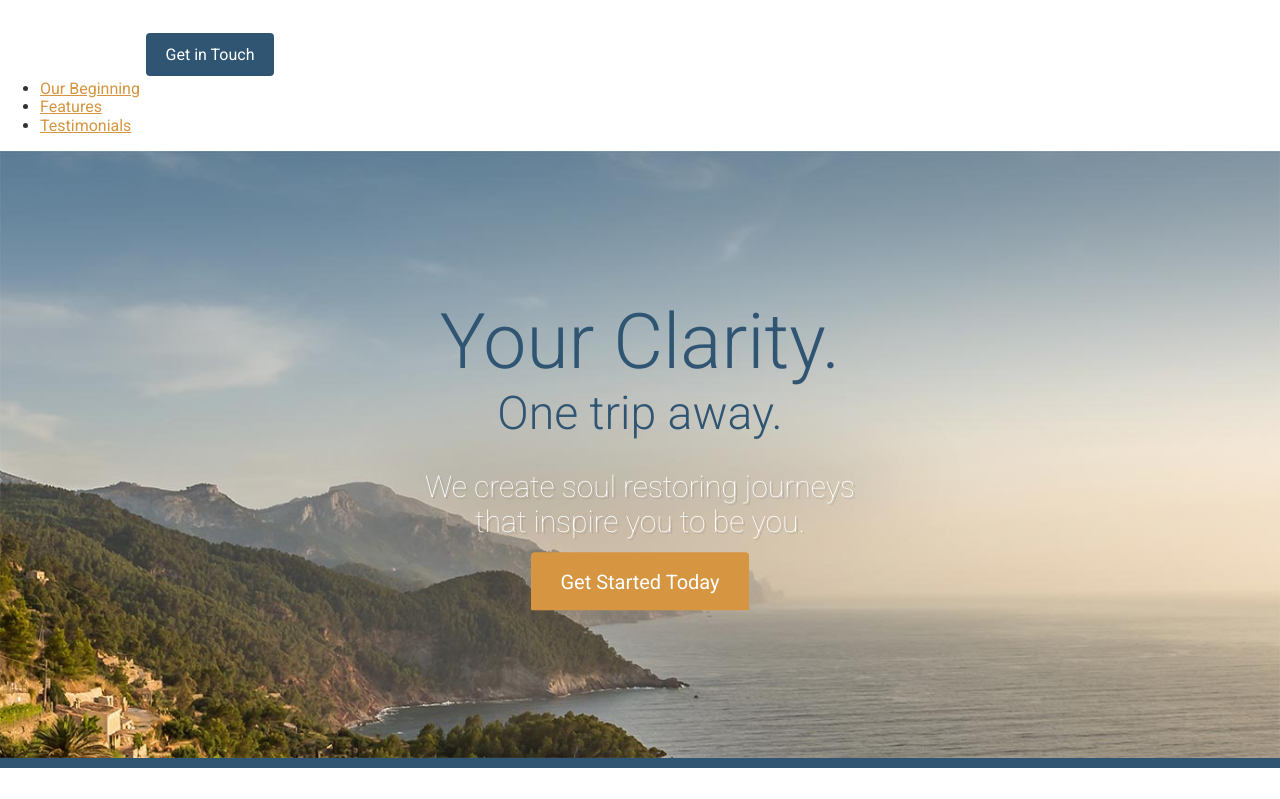
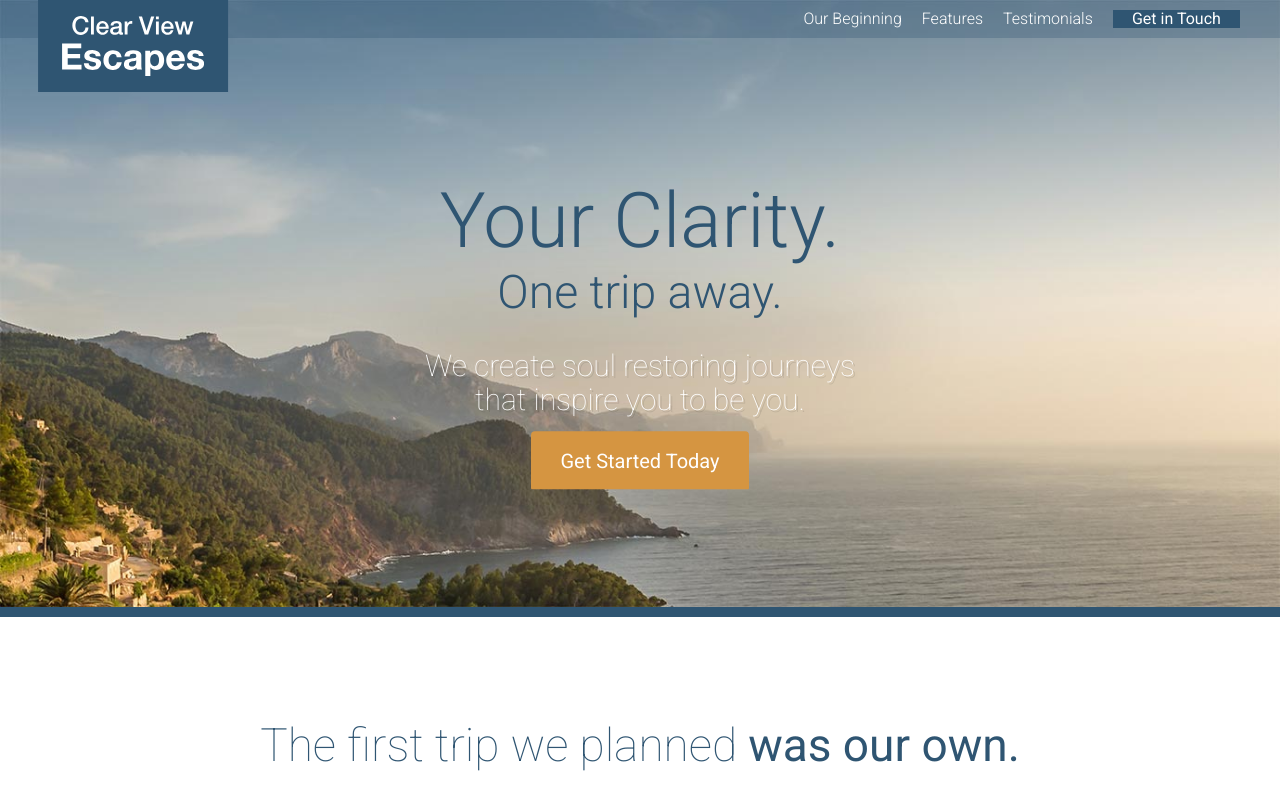
Before and after one commit to Tashinyimala/travel-site, a website: page app/index.html in a window 1280 px wide. Shown: the top 799 px of the page. Drawn offline with Linux system fonts and the light colour scheme.

Commit message:
styling header-section completed

```diff
--- a/app/assets/styles/modules/_large_hero.css
+++ b/app/assets/styles/modules/_large_hero.css
@@ -13,6 +13,11 @@
     left: 0;
     width: 100%;
     text-align: center;
+    padding-top: 0.5rem;
+
+    @mixin atMedium {
+      padding-top: 3.75rem;
+    }
   }
 
   &__title {
--- /dev/null
+++ b/app/assets/styles/modules/_primary-nav.css
@@ -0,0 +1,25 @@
+.primary-nav {
+  &--pull-right {
+    float: right;
+  }
+
+  ul {
+    margin: 0;
+    padding: 0;
+
+    @mixin clearFix;
+  }
+
+  li {
+    list-style: none;
+    float: left;
+    padding-right: 1.25rem;
+  }
+
+  a {
+    color: white;
+    text-decoration: none;
+    font-weight: 300;
+    padding: 10x 0;
+  }
+}
--- /dev/null
+++ b/app/assets/styles/modules/_site-header.css
@@ -0,0 +1,54 @@
+.site-header {
+  position: absolute;
+  width: 100%;
+  z-index: 2;
+  padding: 10px 0;
+
+  @mixin atMedium {
+    background-color: rgba($mainBlue, 0.3);
+  }
+
+  &__btn-container {
+    float: right;
+  }
+
+  &__logo {
+    position: absolute;
+    top: 0;
+    left: 50%;
+    transform: translateX(-50%) scale(0.8);
+    transform-origin: 50% 0;
+    background: $mainBlue;
+    padding: 1rem 1.5rem;
+
+    @mixin atMedium {
+      left: 0;
+      transform: translateX(20%);
+    }
+  }
+
+  &__logo__graphic {
+    text-indent: -9999px;
+  }
+
+  &__menu-icon {
+    width: 1.25rem;
+    height: 1.25rem;
+    background: #fff;
+    position: absolute;
+    top: 0.625rem;
+    right: 0.625rem;
+
+    @mixin atMedium {
+      display: none;
+    }
+  }
+
+  &__menu-content {
+    display: none;
+
+    @mixin atMedium {
+      display: block;
+    }
+  }
+}
--- a/app/assets/styles/styles.css
+++ b/app/assets/styles/styles.css
@@ -14,3 +14,5 @@
 @import 'modules/_testimonial';
 @import 'modules/_sprite';
 @import 'modules/_site-footer';
+@import 'modules/_site-header';
+@import 'modules/_primary-nav';
--- a/app/index.html
+++ b/app/index.html
@@ -15,16 +15,34 @@
     <title>Clear View Escapes!!</title>
   </head>
   <body>
-    <header>
-      <img src="./assets/images/icons/clear-view-escapes.svg" />
+    <header class="site-header">
+      <div class="wrapper">
+        <div class="site-header__logo">
+          <div
+            class="
+          site-header__logo__graphic
+          icon
+          icon--clear-view-escapes"
+          >
+            Clear View Escape
+          </div>
+        </div>
+
+        <!-- Menu-->
+        <div class="site-header__menu-icon"></div>
+        <div class="site-header__menu-content">
+          <div class="site-header__btn-container">
             <a href="#" class="btn">Get in Touch</a>
-      <nav>
+          </div>
+          <nav class="primary-nav primary-nav--pull-right">
             <ul>
               <li><a href="#our-beginning">Our Beginning</a></li>
               <li><a href="#features">Features</a></li>
               <li><a href="#testimonials">Testimonials</a></li>
             </ul>
           </nav>
+        </div>
+      </div>
     </header>
 
     <!-- Large Hero Section-->
--- a/app/temp/styles/styles.css
+++ b/app/temp/styles/styles.css
@@ -384,6 +384,14 @@ a {
     left: 0;
     width: 100%;
     text-align: center;
+    padding-top: 0.5rem;
+  }
+
+@media (min-width: 800px) {
+
+.large-hero__text-content {
+      padding-top: 3.75rem
+  }
   }
 
 .large-hero__title {
@@ -999,3 +1007,101 @@ automatically by Gulp. Instead edit gulp/templates/sprite
       display: inline
   }
   }
+
+.site-header {
+  position: absolute;
+  width: 100%;
+  z-index: 2;
+  padding: 10px 0;
+}
+
+@media (min-width: 800px) {
+
+.site-header {
+    background-color: rgba(47,85,114, 0.3)
+}
+  }
+
+.site-header__btn-container {
+    float: right;
+  }
+
+.site-header__logo {
+    position: absolute;
+    top: 0;
+    left: 50%;
+    -webkit-transform: translateX(-50%) scale(0.8);
+            transform: translateX(-50%) scale(0.8);
+    -webkit-transform-origin: 50% 0;
+            transform-origin: 50% 0;
+    background: #2f5572;
+    padding: 1rem 1.5rem;
+  }
+
+@media (min-width: 800px) {
+
+.site-header__logo {
+      left: 0;
+      -webkit-transform: translateX(20%);
+              transform: translateX(20%)
+  }
+  }
+
+.site-header__logo__graphic {
+    text-indent: -9999px;
+  }
+
+.site-header__menu-icon {
+    width: 1.25rem;
+    height: 1.25rem;
+    background: #fff;
+    position: absolute;
+    top: 0.625rem;
+    right: 0.625rem;
+  }
+
+@media (min-width: 800px) {
+
+.site-header__menu-icon {
+      display: none
+  }
+  }
+
+.site-header__menu-content {
+    display: none;
+  }
+
+@media (min-width: 800px) {
+
+.site-header__menu-content {
+      display: block
+  }
+  }
+
+.primary-nav--pull-right {
+    float: right;
+  }
+
+.primary-nav ul {
+    margin: 0;
+    padding: 0;
+  }
+
+.primary-nav ul::after {
+    content: '';
+    clear: both;
+    display: table;
+  }
+
+.primary-nav li {
+    list-style: none;
+    float: left;
+    padding-right: 1.25rem;
+  }
+
+.primary-nav a {
+    color: white;
+    text-decoration: none;
+    font-weight: 300;
+    padding: 10x 0;
+  }
--- a/gulp/tasks/styles.js
+++ b/gulp/tasks/styles.js
@@ -5,11 +5,12 @@ const cssvar = require('postcss-simple-vars');
 const nested = require('postcss-nested');
 const autoprefixer = require('autoprefixer');
 const mixins = require('postcss-mixins');
+const hexrgba = require('postcss-hexrgba');
 
 gulp.task('styles', () => {
   return gulp
     .src('./app/assets/styles/styles.css')
-    .pipe(postcss([cssimport, mixins, cssvar, nested, autoprefixer]))
+    .pipe(postcss([cssimport, mixins, cssvar, nested, hexrgba, autoprefixer]))
     .on('error', errorInfo => {
       console.log(errorInfo.toString());
       this.emit('end');
--- a/package.json
+++ b/package.json
@@ -14,6 +14,7 @@
     "gulp-rename": "^1.4.0",
     "gulp-svg-sprite": "^1.5.0",
     "gulp-watch": "^5.0.1",
+    "postcss-hexrgba": "^1.0.1",
     "postcss-import": "^12.0.1",
     "postcss-mixins": "^6.2.1",
     "postcss-nested": "^4.1.2",
```
Lines whose indentation alone changed are shown as unchanged.
